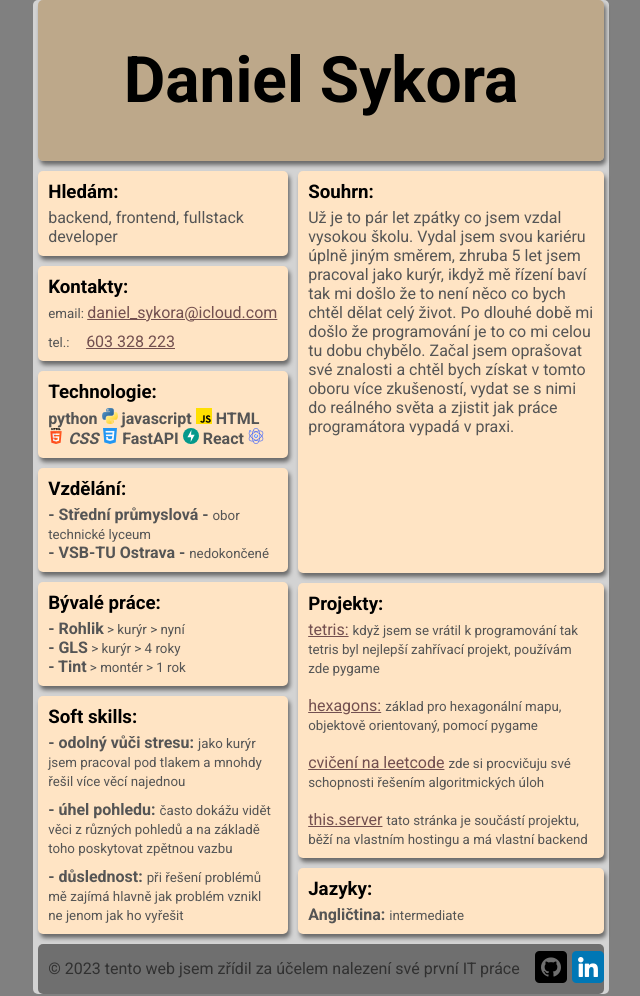
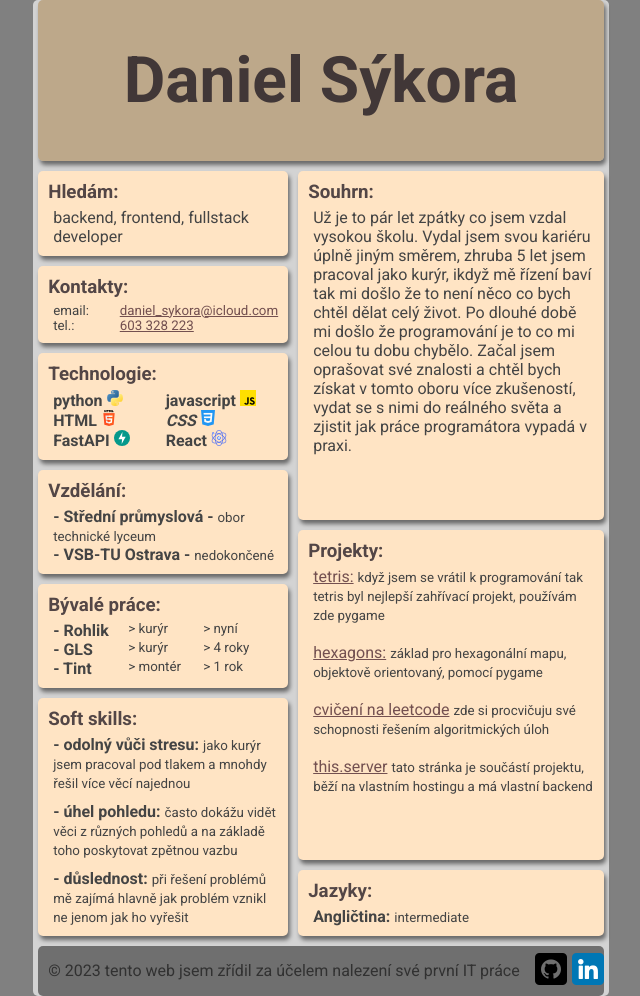
Before and after one commit to qwality/CV_for_server, a FastAPI app: page / in a window 1280 px wide. Shown: the whole page, without its empty margins (319-959 px from the left). Run offline with FastAPI, Linux system fonts and the light colour scheme.

Commit message:
lazeni 1

```diff
--- a/static/css/main.css
+++ b/static/css/main.css
@@ -8,7 +8,7 @@
     --secondary-color: gray;
 }
 p{
-    color: #555555;
+    color: #444444;
 }
 
 *{
@@ -44,12 +44,13 @@ html{
 }
 
 .header h1{
+    color: #413737;
     text-align: center;
     font-size: 4em;
 }
-.header p{
+/* .header p{
     font-size: 2em;
-}
+} */
 
 body{
     max-width: calc(100vh*210/297);
@@ -97,6 +98,7 @@ div {
     box-shadow: 2px 2px 2px rgba(0, 0, 0, 0.5);
     top: 1px;
     left: 1px;
+
 }
 .last{
     margin-bottom: 0;
@@ -107,6 +109,7 @@ div {
     padding: var(--small);
 }
 .text-box h3{
+    color: #534646;
     margin: 0;
     /* padding-top: var(--tiny); */
     padding-bottom: var(--tiny);
@@ -114,6 +117,7 @@ div {
 .text-box p{
 
     margin: 0;
+    margin-left: var(--tiny);
     padding-top: 0;
 }
 
@@ -137,17 +141,18 @@ div {
 }
 
 .section {
-    background-color: bisque;
-    flex: 1;
-    margin: var(--small);
+    /* background-color: bisque; */
+    flex: auto;
+    /* margin: var(--small); */
 }
 
 .s1 {
-    flex: 1
+    flex: auto
     /* margin: 0 10px; */
 }
 
 .s2 {
+    flex: auto;
     /* flex: 2; */
 }
 .header{
@@ -191,3 +196,19 @@ a:hover{
 .projects br{
 
 }
+.space{
+    margin-left: var(--tiny);
+}
+
+.jobs{
+    display: grid;
+    grid-template-columns: 1fr 1fr 1fr
+}
+.contacts{
+    display: grid;
+    grid-template-columns: 1fr 1fr
+}
+.technologies{
+    display: grid;
+    grid-template-columns: 1fr 1fr
+}
--- a/templates/main_cv.html
+++ b/templates/main_cv.html
@@ -3,7 +3,7 @@
     <head>
         <meta charset="utf-8">
         <meta http-equiv="X-UA-Compatible" content="IE=edge">
-        <title></title>
+        <title>Daniel Sýkora</title>
         <meta name="description" content="">
         <meta name="viewport" content="width=device-width, initial-scale=1">
         <link href="https://fonts.googleapis.com/css2?family=Roboto:wght@400;700&display=swap" rel="stylesheet">
@@ -13,7 +13,7 @@
     <body>
 
         <div class="header text-box">
-            <h1>Daniel Sykora</h1>
+            <h1>Daniel Sýkora</h1>
         </div>
 
         <div class="content">
@@ -24,18 +24,20 @@
                 </div>
                 <div class="text-box">
                     <h3>Kontakty:</h3>
-                    <p><small>email: </small><a href="mailto:email@example.com">daniel_sykora@icloud.com</a></p>
-                    <p><small style="white-space: pre">tel.:     </small><a href="tel:603328223">603 328 223</a></p>
+                    <p class="contacts">
+                        <small>email: </small><small class="space"><a href="mailto:email@example.com"> daniel_sykora@icloud.com</a></small>
+                        <small>tel.: </small><small class="space"><a href="tel:603328223"> 603 328 223</a></small>
+                    </p>
                 </div>
                 <div class="text-box">
                     <h3>Technologie:</h3>
-                    <p>
-                        <b>python </b><img src="/static/img/python.png">
-                        <b>javascript </b><img src="/static/img/javascript.png">
-                        <b>HTML </b><img src="/static/img/html.png">
-                        <b><i>CSS </i></b><img src="/static/img/css.png">
-                        <b>FastAPI </b><img src="/static/img/fastapi.svg" width="16" height="16">
-                        <b>React </b><img src="/static/img/react.png">
+                    <p class="technologies">
+                        <b>python <img src="/static/img/python.png"> </b>
+                        <b>javascript <img src="/static/img/javascript.png"></b>
+                        <b>HTML <img src="/static/img/html.png"></b>
+                        <b><i>CSS </i><img src="/static/img/css.png"></b>
+                        <b>FastAPI <img src="/static/img/fastapi.svg" width="16" height="16"></b>
+                        <b>React <img src="/static/img/react.png"></b>
                     </p>
                 </div>
                 <div class="text-box">
@@ -44,7 +46,12 @@
                 </div>
                 <div class="text-box">
                     <h3>Bývalé práce:</h3>
-                    <p><b>- Rohlik</b><small> > kurýr > nyní</small><br><b>- GLS</b><small> > kurýr > 4 roky</small><br><b>- Tint</b><small> > montér > 1 rok</small></p>
+                    <p class="jobs">
+                        <b>- Rohlik</b><small> > kurýr </small><small>> nyní</small>
+                        <b>- GLS</b><small> > kurýr </small><small>> 4 roky</small>
+                        <b>- Tint</b><small> > montér </small><small>> 1 rok</small>
+                    </p>
+
                 </div>
                 <div class="text-box last">
                     <h3>Soft skills:</h3>
```
